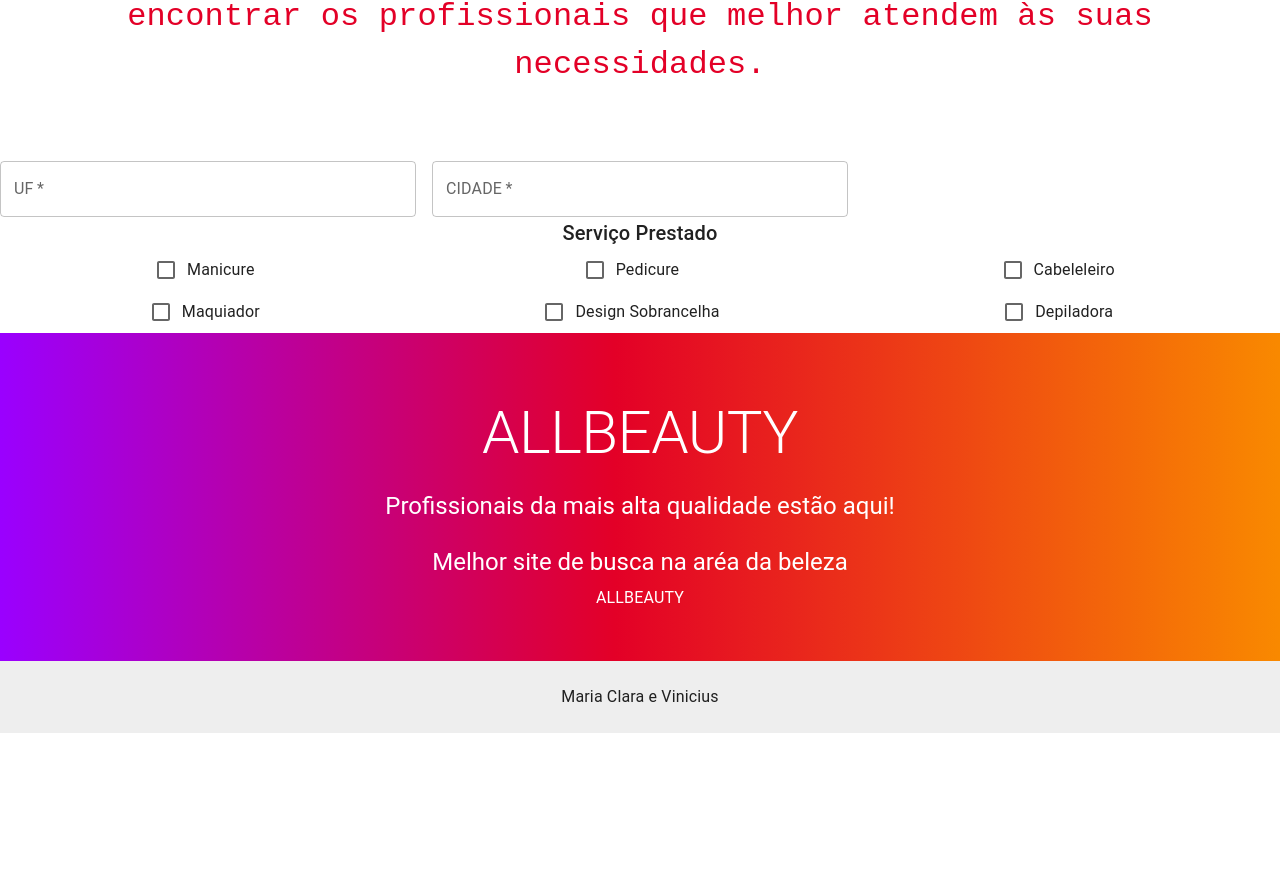
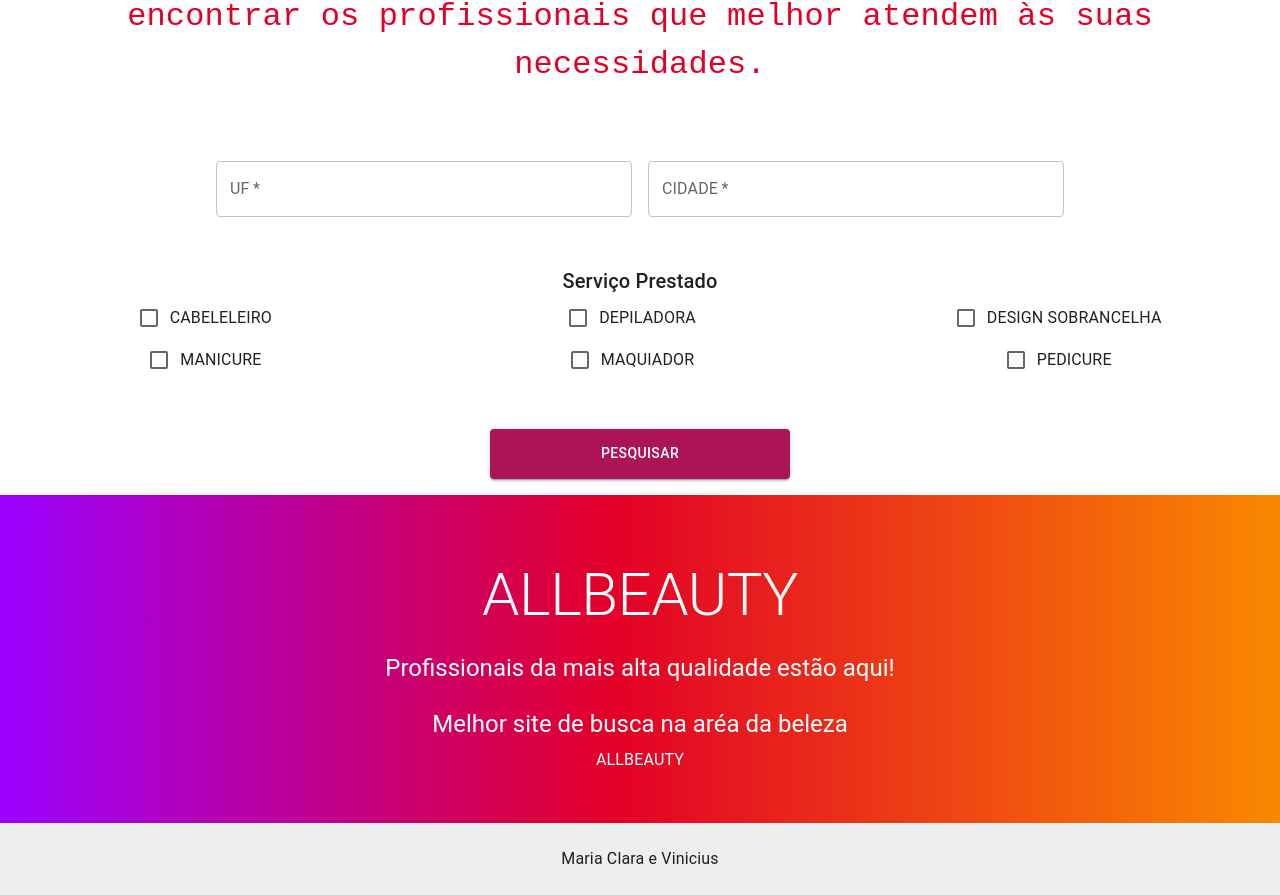
Before and after one commit to VINIshow1907/allbeauty, a React (Create React App) app in the folder frontend/: page / in a window 1280 px wide. Shown: the part 3191-4086 px from the top of the page. Before the commit the page ends 3924 px from the top, so only its background shows below. Built offline with nearby package versions, Linux system fonts and the light colour scheme.

Commit message:
centralizei , e arrumei o tamanho do botão

```diff
--- a/frontend/src/paginas/home.tsx
+++ b/frontend/src/paginas/home.tsx
@@ -5,7 +5,7 @@ import Rodape from "../componentes/rodape";
 import { Route, useNavigate, Navigate } from "react-router-dom";
 import Menusuperior from "../componentes/menusuperior";
 import axios from "axios";
-import { Checkbox, FormControlLabel, Grid, Typography,TextField } from "@mui/material";
+import { Checkbox, FormControlLabel, Grid, Typography,TextField,Button } from "@mui/material";
 import Carrossel from "../componentes/carrosselhome";
 import "../estilos/fonte.css"; // Importe o arquivo CSS de estilos
 
@@ -52,8 +52,8 @@ export default function Home() {
           </p>
         </Grid>
       </Grid>
-      <Grid container spacing={2}>
 
+      <Grid container spacing={2} justifyContent={"center"} alignItems={"center"}>
       <Grid item xs={12} sm={6} md={4}>
                 <TextField
                   required
@@ -75,6 +75,8 @@ export default function Home() {
                   />
               </Grid>
               </Grid>
+              <br></br>
+              <br></br>
       <Grid container>
       <Grid item xs={12}>
         <Typography variant="h6" align="center">
@@ -84,46 +86,71 @@ export default function Home() {
 
       <Grid item xs={12} sm={6} md={4}>
         <FormControlLabel
+          control={<Checkbox value="remember" color="primary" name="cabeleleiro" id="cabeleleiro" />}
+          label="CABELELEIRO"
+        />
+      </Grid>
+
+      <Grid item xs={12} sm={6} md={4}>
+        <FormControlLabel
+          control={<Checkbox value="remember" color="primary" name="depiladora" id="depiladora" />}
+          label="DEPILADORA"
+        />
+      </Grid>
+
+      <Grid item xs={12} sm={6} md={4}>
+        <FormControlLabel
+          control={<Checkbox value="remember" color="primary" name="designsobrancelha" id="designsobrancelha" />}
+          label="DESIGN SOBRANCELHA"
+        />
+      </Grid>
+
+      <Grid item xs={12} sm={6} md={4}>
+        <FormControlLabel
           control={<Checkbox value="remember" color="primary" name="manicure" id="manicure" />}
-          label="Manicure"
+          label="MANICURE"
+        />
+      </Grid>
+
+      <Grid item xs={12} sm={6} md={4}>
+        <FormControlLabel
+          control={<Checkbox value="remember" color="primary" name="maquiador" id="maquiador" />}
+          label="MAQUIADOR"
         />
       </Grid>
 
       <Grid item xs={12} sm={6} md={4}>
         <FormControlLabel
           control={<Checkbox value="remember" color="primary" name="pedicure" id="pedicure" />}
-          label="Pedicure"
+          label="PEDICURE"
         />
       </Grid>
 
-      <Grid item xs={12} sm={6} md={4}>
-        <FormControlLabel
-          control={<Checkbox value="remember" color="primary" name="cabeleleiro" id="cabeleleiro" />}
-          label="Cabeleleiro"
-        />
-      </Grid>
 
-      <Grid item xs={12} sm={6} md={4}>
-        <FormControlLabel
-          control={<Checkbox value="remember" color="primary" name="maquiador" id="maquiador" />}
-          label="Maquiador"
-        />
-      </Grid>
 
-      <Grid item xs={12} sm={6} md={4}>
-        <FormControlLabel
-          control={<Checkbox value="remember" color="primary" name="designsobrancelha" id="designsobrancelha" />}
-          label="Design Sobrancelha"
-        />
-      </Grid>
+    </Grid>
+    <br></br>
+    <Grid>
+      <Button
+              type="submit"
+              fullWidth
+              variant="contained"
+              sx={{
+                mt: 3,
+                mb: 2,
+                bgcolor: "#ad1457",
+                "&:hover": {
+                  bgcolor: "#ec407a",
+                },
+                padding: "1% 1%", // Use porcentagens para o tamanho do padding
+                width: "300px",
+              }}
+              id="btnPesquisar"
+            >
+              Pesquisar
+            </Button>
+            </Grid>
 
-      <Grid item xs={12} sm={6} md={4}>
-        <FormControlLabel
-          control={<Checkbox value="remember" color="primary" name="depiladora" id="depiladora" />}
-          label="Depiladora"
-        />
-      </Grid>
-    </Grid>
     <Rodape />
     </Box>
   );
```
